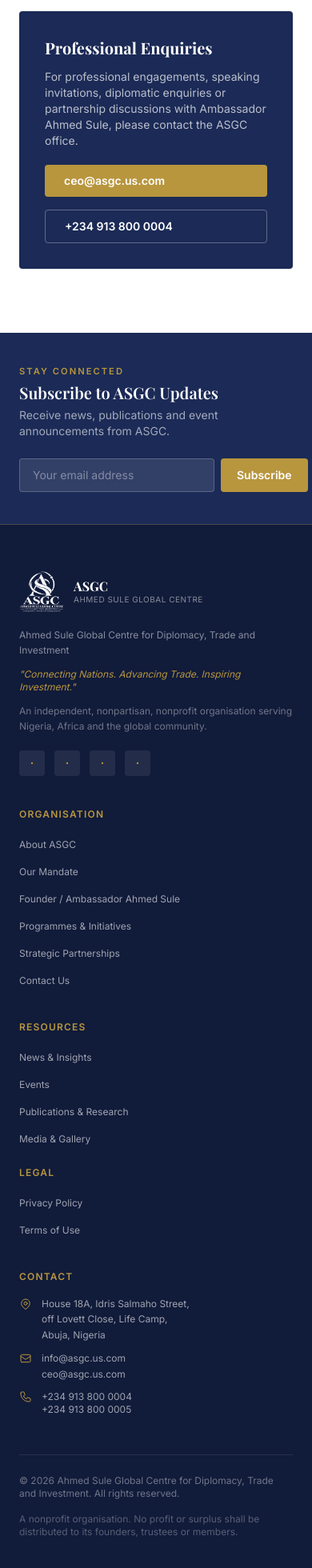
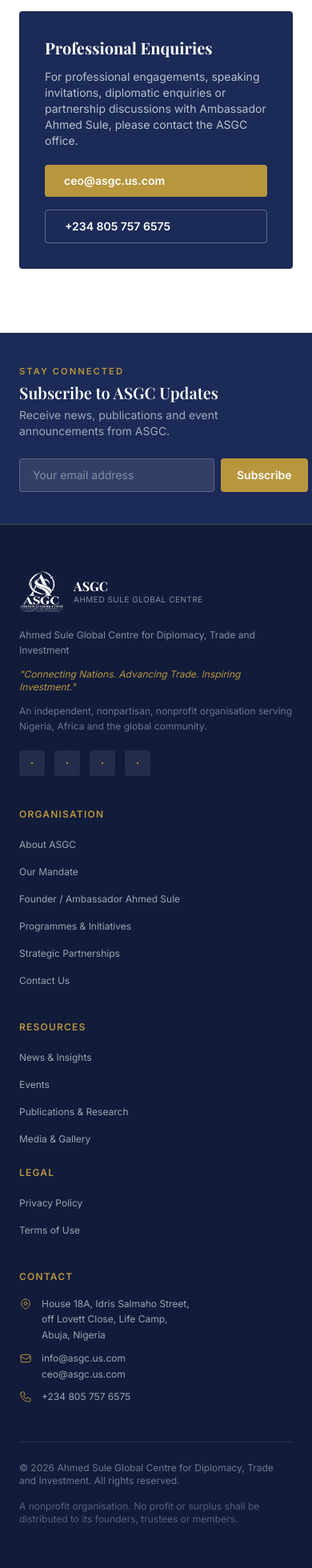
Before and after one commit to Alshekizx/ascg, a React (Vite) app: page /founder in a window 390 px wide. Shown: the part 5388-7348 px from the top of the page at 80% size. Built offline with nearby package versions, Linux system fonts and the light colour scheme; the HTML template or start-up script is replaced by a standard one; a web font is replaced by a local one.

Commit message:
Update ASGC contact phone number

```diff
--- a/src/components/Footer.tsx
+++ b/src/components/Footer.tsx
@@ -155,8 +155,7 @@
                   <path strokeLinecap="round" strokeLinejoin="round" strokeWidth={1.5} d="M3 5a2 2 0 012-2h3.28a1 1 0 01.948.684l1.498 4.493a1 1 0 01-.502 1.21l-2.257 1.13a11.042 11.042 0 005.516 5.516l1.13-2.257a1 1 0 011.21-.502l4.493 1.498a1 1 0 01.684.949V19a2 2 0 01-2 2h-1C9.716 21 3 14.284 3 6V5z" />
                 </svg>
                 <div className="text-xs text-white/60">
-                  <a href="tel:+2349138000004" className="hover:text-white transition-colors block">+234 913 800 0004</a>
-                  <a href="tel:+2349138000005" className="hover:text-white transition-colors block">+234 913 800 0005</a>
+                  <a href="tel:+2348057576575" className="hover:text-white transition-colors block">+234 805 757 6575</a>
                 </div>
               </div>
             </div>
--- a/src/components/Navigation.tsx
+++ b/src/components/Navigation.tsx
@@ -146,8 +146,8 @@
                 info@asgc.us.com
               </a>
               <span className="text-white/30">|</span>
-              <a href="tel:+2349138000004" className="text-xs text-white/60 hover:text-amber-300 transition-colors">
-                +234 913 800 0004
+              <a href="tel:+2348057576575" className="text-xs text-white/60 hover:text-amber-300 transition-colors">
+                +234 805 757 6575
               </a>
             </div>
           </div>
--- a/src/pages/ContactPage.tsx
+++ b/src/pages/ContactPage.tsx
@@ -81,8 +81,8 @@
                   </svg>
                 ),
                 label: 'Telephone',
-                content: '+234 913 800 0004\n+234 913 800 0005',
-                href: 'tel:+2349138000004',
+                content: '+234 805 757 6575',
+                href: 'tel:+2348057576575',
               },
             ].map((item) => (
               <div key={item.label} className="flex gap-4">
--- a/src/pages/FounderPage.tsx
+++ b/src/pages/FounderPage.tsx
@@ -196,11 +196,11 @@
                 ceo@asgc.us.com
               </a>
               <a
-                href="tel:+2349138000004"
+                href="tel:+2348057576575"
                 className="inline-flex items-center gap-2 px-6 py-2.5 text-sm font-semibold rounded border"
                 style={{ borderColor: 'rgba(255,255,255,0.3)', color: '#fff' }}
               >
-                +234 913 800 0004
+                +234 805 757 6575
               </a>
             </div>
           </div>
```
